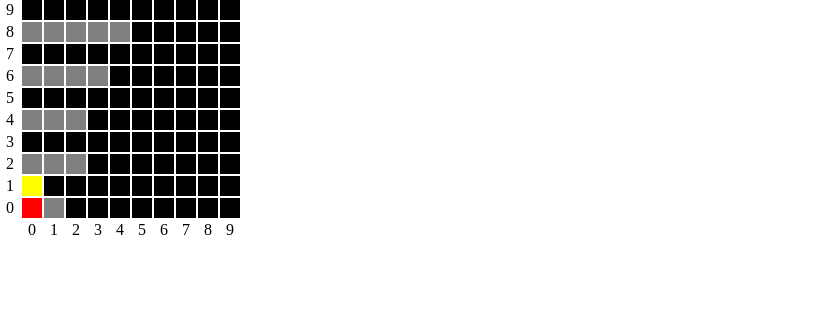
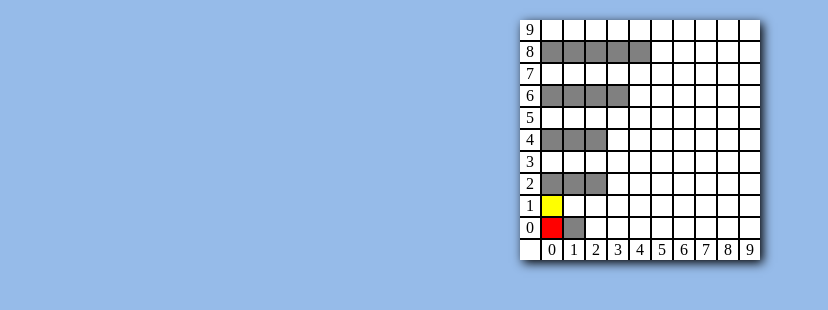
Before and after one commit to Ziorks/odin-battleship, a website built with webpack: page src/index.html in a window 1280 px wide. Shown: the whole page, without its empty margins (0-828 px from the left). Built offline with nearby package versions, Linux system fonts and the light colour scheme.

Commit message:
Spiced up the styling a little bit

```diff
--- a/src/style.css
+++ b/src/style.css
@@ -4,7 +4,14 @@
   padding: 0;
 }
 
+body {
+  background-color: rgb(150, 187, 233);
+}
+
 .board {
+  margin: 20px auto;
+  background-color: black;
+  box-shadow: 3px 3px 10px rgb(0, 0, 0);
   display: grid;
   width: max-content;
   gap: 2px;
@@ -13,8 +20,8 @@
   grid-auto-rows: 20px;
 }
 
-.boardSpace {
-  background-color: black;
+.board > div {
+  background-color: white;
 }
 
 .boardSpace.ship {
```
